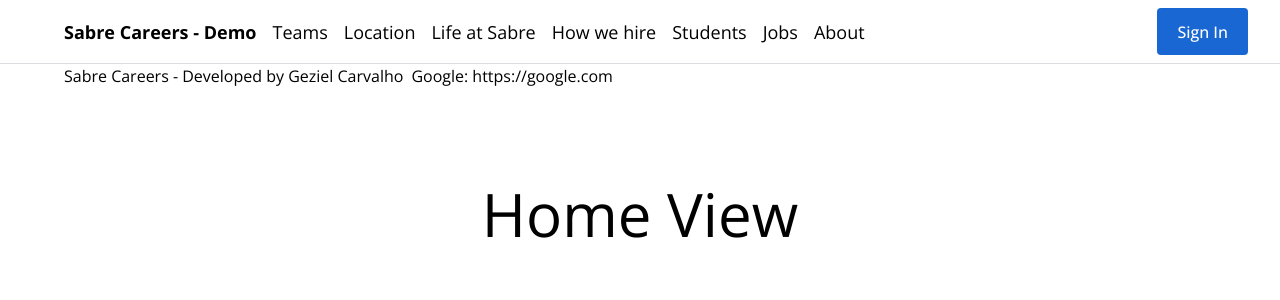
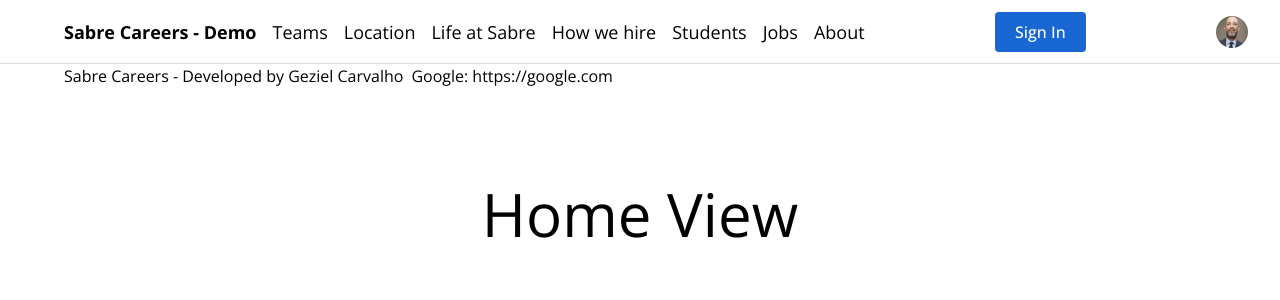
Before and after one commit to gezielcarvalho/vuejs-masterclass, a Vue app: page / in a window 1280 px wide. Shown: the top 300 px of the page. Built offline with nearby package versions, Linux system fonts and the light colour scheme.

Commit message:
Refactor MainNav to add ProfileImage component and update template

```diff
--- a/src/components/MainNav.vue
+++ b/src/components/MainNav.vue
@@ -2,6 +2,7 @@
   import { onMounted, onUnmounted, onUpdated, ref } from "vue";
   import { RouterLink } from "vue-router";
   import ActionButton from "@/components/ActionButton.vue";
+  import ProfileImage from "@/components/ProfileImage.vue";
 
   const companyName = ref("Sabre Careers");
   const author = ref({ firstName: "Geziel", lastName: "Carvalho" });
@@ -32,7 +33,7 @@
 <template>
   <nav class="fixed left-0 top-0 h-16 w-full bg-white">
     <div
-      class="mx-auto flex h-full flex-nowrap justify-between border-b border-solid border-brand-gray-1 px-8 py-2">
+      class="mx-auto flex h-full flex-nowrap items-center justify-between border-b border-solid border-brand-gray-1 px-8 py-2">
       <div class="flex h-full items-center space-x-2 pl-8 text-lg">
         <RouterLink class="font-bold" to="/">{{ companyName }} - Demo</RouterLink>
         <ul class="flex h-full list-none items-center space-x-4">
@@ -42,6 +43,7 @@
         </ul>
       </div>
       <ActionButton />
+      <ProfileImage />
     </div>
   </nav>
   <p class="p-16">
--- /dev/null
+++ b/src/components/ProfileImage.vue
@@ -0,0 +1,6 @@
+<script setup lang="ts">
+  import imageLink from "@/assets/images/profile.jpeg";
+</script>
+<template>
+  <img class="h-8 w-8 rounded-3xl object-contain" :src="imageLink" alt="User Profile" />
+</template>
--- /dev/null
+++ b/src/types.d.ts
@@ -0,0 +1,4 @@
+declare module "*.jpeg" {
+  const value: string;
+  export default value;
+}
```
Also changed, not shown: src/assets/images/profile.jpeg (added).
